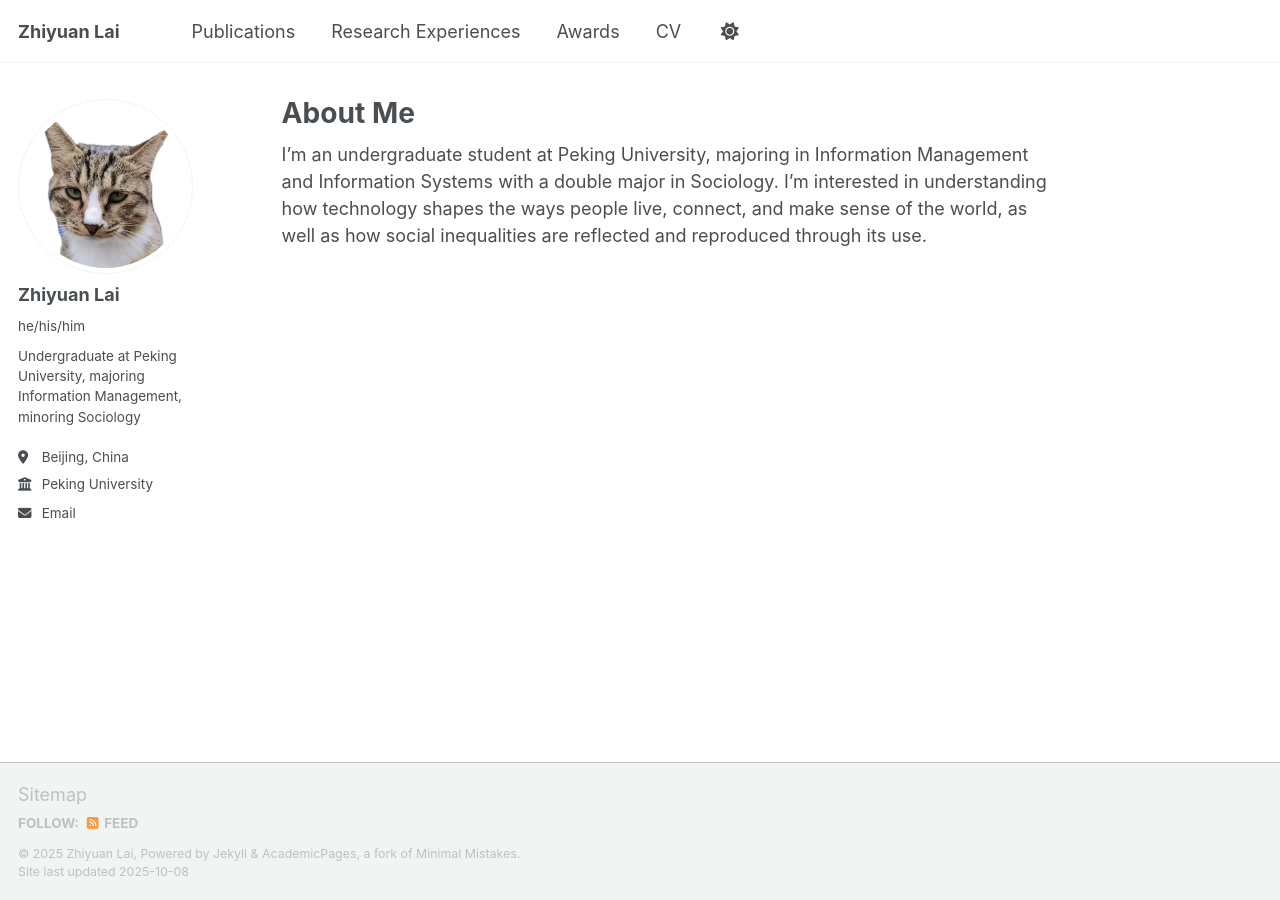
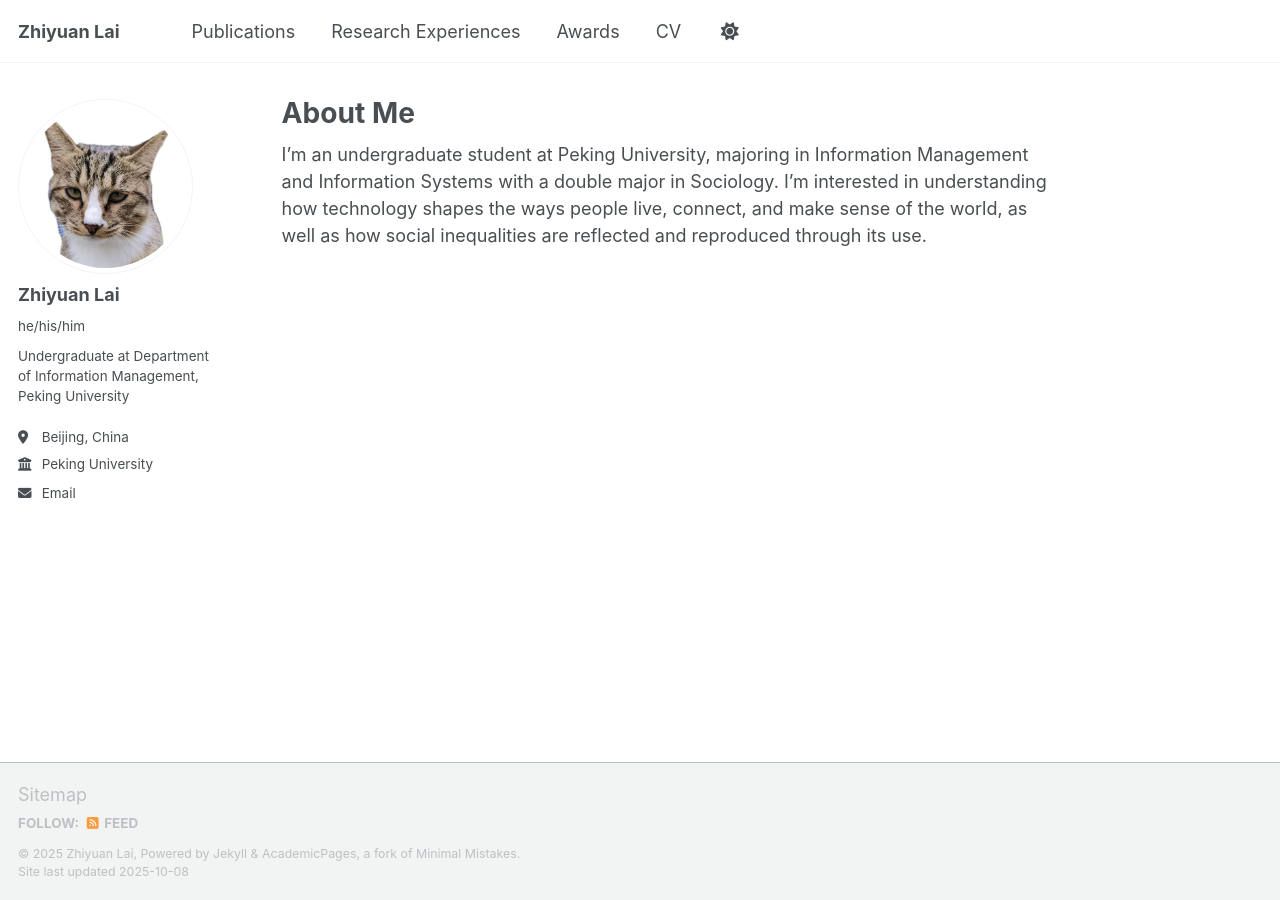
Before and after one commit to itsleol/itsleol.github.io, a Jekyll site: the page built from _pages/about.md, in a window 1280 px wide. Built offline with Jekyll 4.4.1, drawn with Linux system fonts in a browser that asks for light colours; a script that is not in the unit is left out.

Commit message:
Update _config.yml

```diff
--- a/_config.yml
+++ b/_config.yml
@@ -26,7 +26,7 @@ author:
   avatar           : "liduoduo.jpg"
   name             : "Zhiyuan Lai"
   pronouns         : "he/his/him"
-  bio              : "Undergraduate at Peking University, majoring Information Management, minoring Sociology"
+  bio              : "Undergraduate at Department of Information Management, Peking University"
   location         : "Beijing, China"
   employer         : "Peking University"
   uri              : # URL
```
